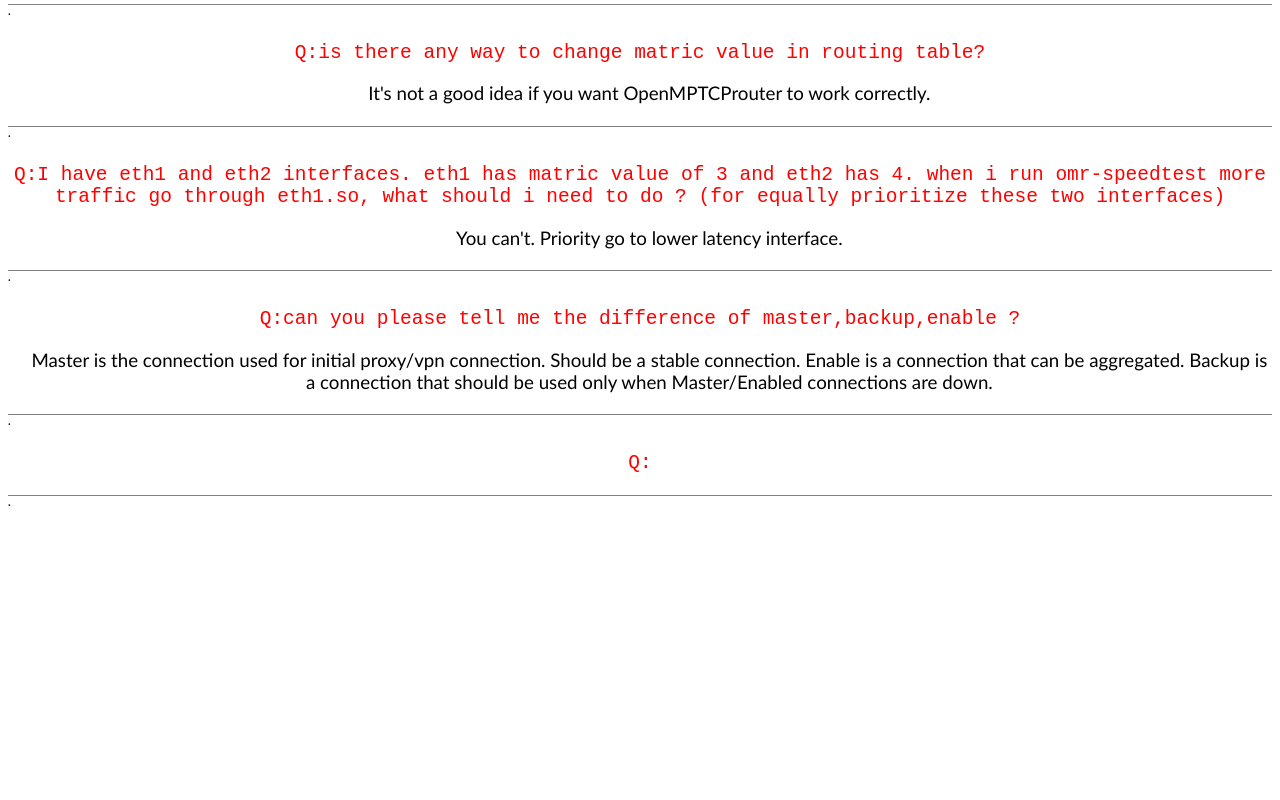
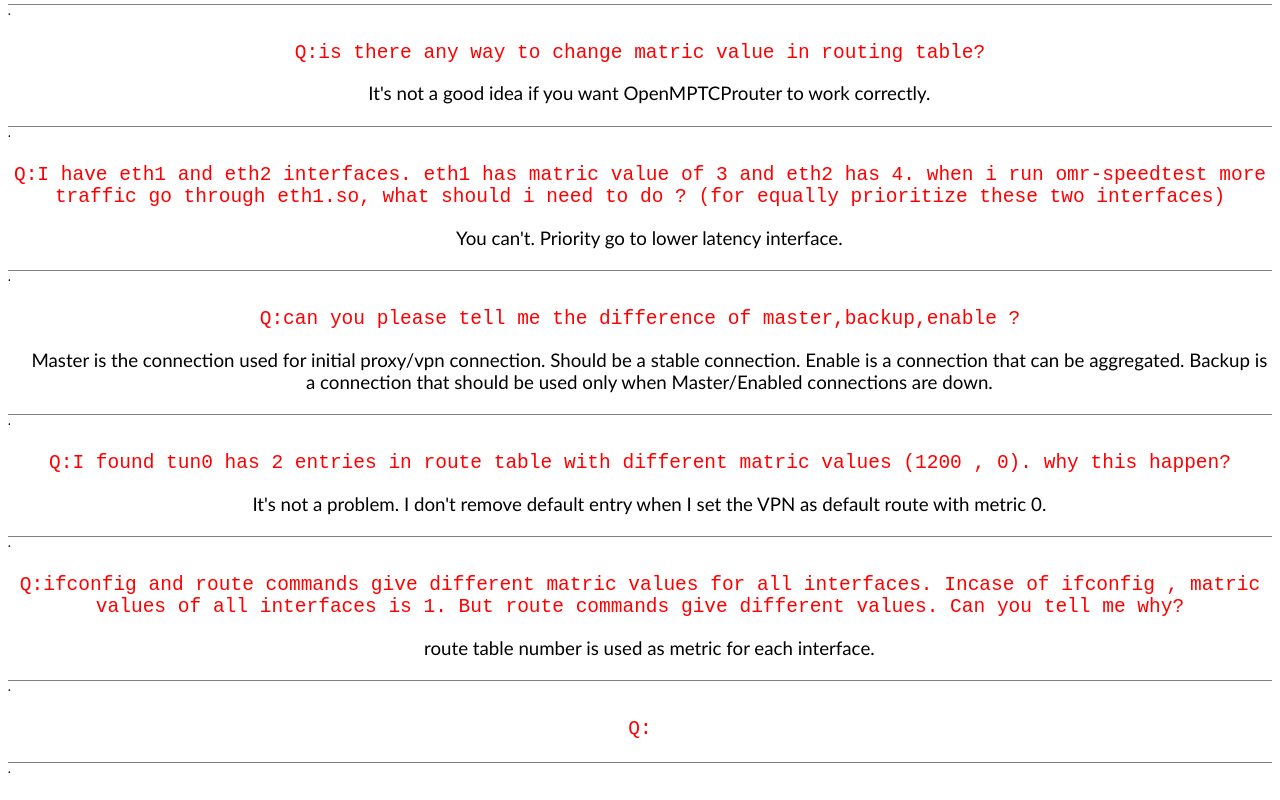
Before and after one commit to techworldthink/OpenMPTCProuter-setup, a plain HTML site: page pages/qanda.html in a window 1280 px wide. Shown: the part 328-1128 px from the top of the page. Before the commit the page ends 861 px from the top, so only its background shows below. Drawn offline with Linux system fonts and the light colour scheme.

Commit message:
about multiple metric values

```diff
--- a/pages/qanda.html
+++ b/pages/qanda.html
@@ -46,7 +46,8 @@
     <h2>Q:is there any way to change matric value in routing table? </h2>
     <h3>It's not a good idea if you want OpenMPTCProuter to work correctly. </h3>
     <h6>.</h6>
-    <h2>Q:I have eth1 and eth2 interfaces. eth1 has matric value of 3 and eth2 has 4. when i run omr-speedtest more traffic go through eth1.so,
+    <h2>Q:I have eth1 and eth2 interfaces. eth1 has matric value of 3 and eth2 has 4. when i run omr-speedtest more
+        traffic go through eth1.so,
         what should i need to do ? (for equally prioritize these two interfaces) </h2>
     <h3>You can't. Priority go to lower latency interface. </h3>
     <h6>.</h6>
@@ -57,12 +58,22 @@
         Backup is a connection that should be used only when Master/Enabled connections are down. </h3>
     <h6>.</h6>
 
+    <h2>Q:I found tun0 has 2 entries in route table with different matric values (1200 , 0). why this happen? </h2>
+    <h3>It's not a problem. I don't remove default entry when I set the VPN as default route with metric 0. </h3>
+    <h6>.</h6>
+
+    <h2>Q:ifconfig and route commands give different matric values for all interfaces. Incase of ifconfig , matric
+        values of all interfaces is 1. But route commands give different values. Can you tell me why? </h2>
+    <h3>route table number is used as metric for each interface. </h3>
+    <h6>.</h6>
+
     <h2>Q: </h2>
     <h3> </h3>
     <h6>.</h6>
 
 
 
+
 </body>
 
 </html>
```
